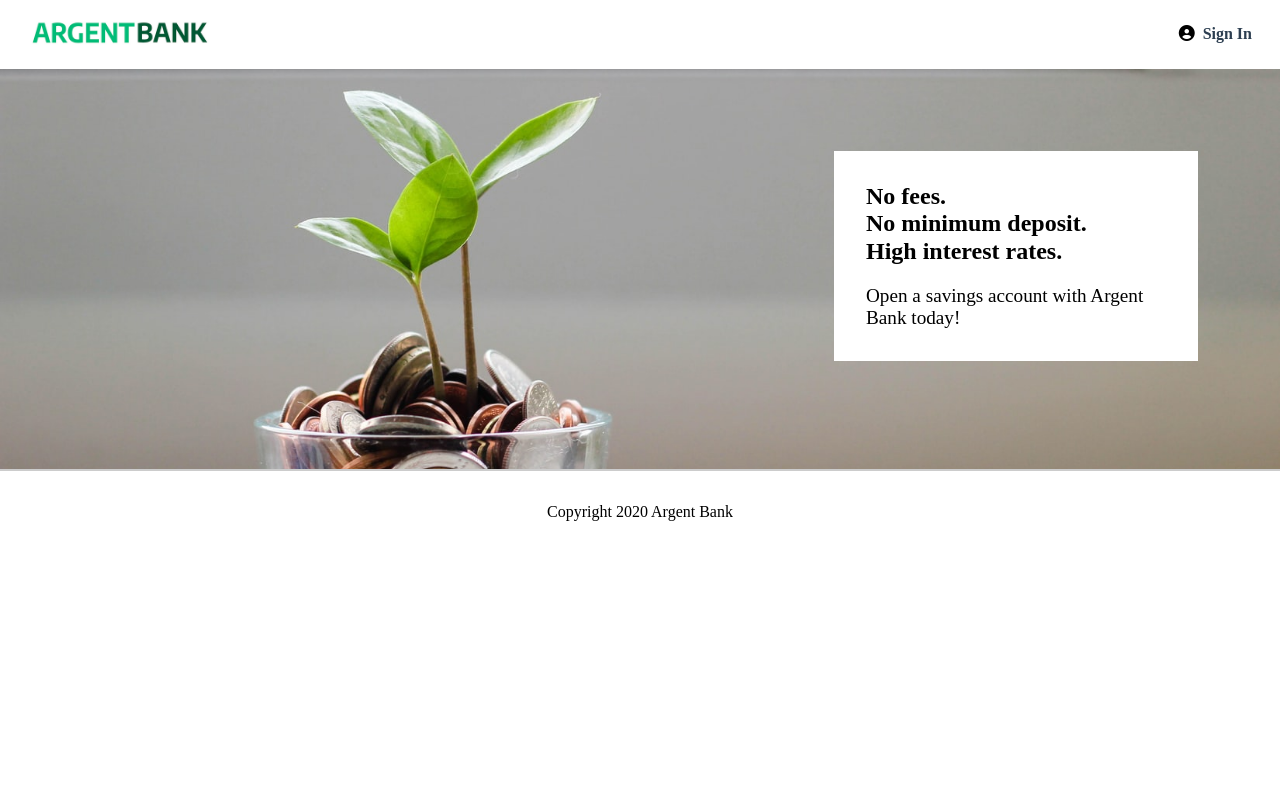
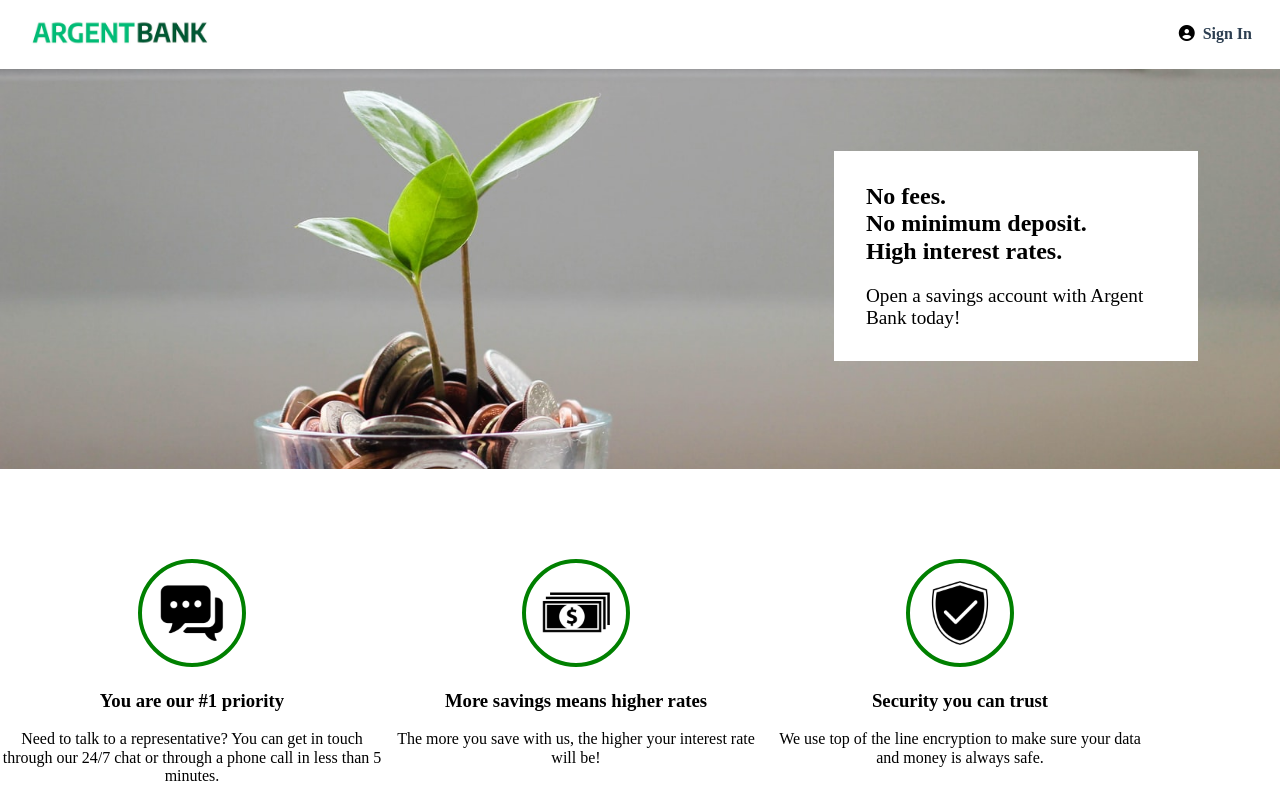
Before and after one commit to Julien-Oclock/Levieux_Julien_p13_28042023, a React (Vite) app: page / in a window 1280 px wide. Shown: the top 800 px of the page. Built offline with nearby package versions, Linux system fonts and the light colour scheme.

Commit message:
solve gut conflict

```diff
--- a/src/App.jsx
+++ b/src/App.jsx
@@ -1,13 +1,10 @@
-import Header from './Components/Header'
-import Footer from './Components/Footer'
-import Banner from './Components/Banner'
+
+import HomePage from './Pages/HomePage'
 
 const App = () => {
   return (
     <div>
-      <Header />
-      <Banner />
-      <Footer />
+      <HomePage />
     </div>
   )
 }
--- a/src/Components/FeatureCard/index.jsx
+++ b/src/Components/FeatureCard/index.jsx
@@ -1,5 +1,6 @@
+import './styles.scss'
 
-const featureCard = (props) => {
+const FeatureCard = ({icon, title, description}) => {
     return (
         <div className="feature">
         <img src={icon} className="feature__icon" />
--- a/src/Pages/HomePage/index.jsx
+++ b/src/Pages/HomePage/index.jsx
@@ -1,11 +1,9 @@
 
 //npm import
 
-// import component
 import Header from '../../Components/Header';
 import Footer from '../../Components/Footer';
 import Banner from '../../Components/Banner';
-import FeatureCard from '../../Components/FeatureCard';
 import FeatureCard from '../../Components/FeatureCard';
 
 // import style
--- a/src/Pages/HomePage/styles.scss
+++ b/src/Pages/HomePage/styles.scss
@@ -0,0 +1,4 @@
+.feature-container {
+  display: flex;
+  margin: 90px 0px;
+}
--- a/src/data/featureData.js
+++ b/src/data/featureData.js
@@ -1,9 +1,3 @@
-const chatIcon = 'src/assets/img/icon-chat.png';
-const moneyIcon = 'src/assets/img/icon-money.png';
-const securityIcon = 'src/assets/img/icon-security.png';
-
-
-const featureData = [
 const moneyIcon = 'src/assets/img/icon-money.png';
 const securityIcon = 'src/assets/img/icon-security.png';
 const chatIcon = 'src/assets/img/icon-chat.png';
--- /dev/null
+++ b/src/router.jsx
@@ -0,0 +1,18 @@
+import { createBrowserRouter } from 'react-router-dom';
+
+import HomePage from './Pages/HomePage';
+import SignIn from './Pages/SignIn';
+import User from './Pages/User';
+
+const Router = createBrowserRouter([
+    {
+        path: '/',
+        element: <HomePage />,
+        errorElement: <div>Not Found</div>,
+    },
+    { path: '/user', element: <User /> },
+    { path: '/signin', element: <SignIn /> },
+])
+
+
+export default Router;
```
